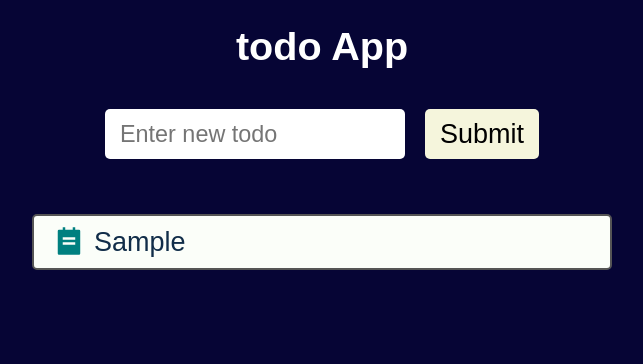
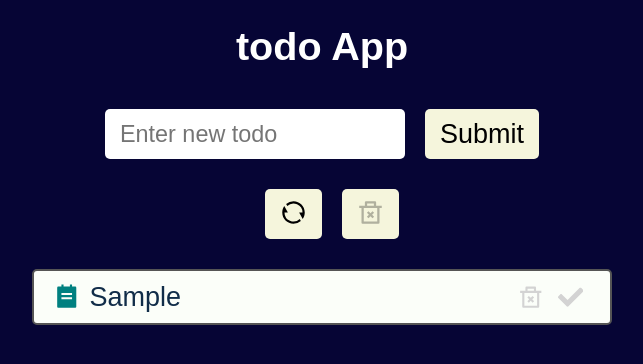
Before and after one commit to Stalmax76/myTodo, a React (Vite) app: page / in a window 1280 px wide. Both pictures are taken after typing "Sample" into the empty fields and a click on the button "Submit". Shown: the top 364 px of the page, without its empty margins (318-961 px from the left). Built offline with nearby package versions, Linux system fonts and the light colour scheme.

Commit message:
added component todoActions

```diff
--- a/package.json
+++ b/package.json
@@ -13,11 +13,13 @@
     "normalize.css": "^8.0.1",
     "react": "^18.2.0",
     "react-dom": "^18.2.0",
-    "react-icons": "^4.11.0"
+    "react-icons": "^4.11.0",
+    "uuid": "^9.0.1"
   },
   "devDependencies": {
     "@types/react": "^18.2.15",
     "@types/react-dom": "^18.2.7",
+    "@types/uuid": "^9.0.5",
     "@typescript-eslint/eslint-plugin": "^6.0.0",
     "@typescript-eslint/parser": "^6.0.0",
     "@vitejs/plugin-react": "^4.0.3",
--- a/src/App.tsx
+++ b/src/App.tsx
@@ -1,22 +1,73 @@
 import { useState } from 'react';
+import { v4 as uuidv4 } from 'uuid';
 import TodoForm from './components/Todos/TodoForm';
 import TodoList from './components/Todos/TodoList';
+import TodoActions from './components/Todos/TodosActions';
 import './App.css';
 
+interface ITodo {
+  text: string;
+  id: string;
+  isCompleted: boolean;
+}
 function App() {
-  const [todos, setTodos] = useState<string[]>([]);
+  const [todos, setTodos] = useState<ITodo[]>([]);
 
   const addTodoHandler = (text: string): void => {
-    setTodos([...todos, text]);
+    const newTodo: ITodo = {
+      text,
+      isCompleted: false,
+      id: uuidv4(),
+    };
+
+    setTodos([...todos, newTodo]);
   };
-  const deleteTodoHandler = (index: number): void => {
-    setTodos(todos.filter((_, idx) => idx !== index));
+  const deleteTodoHandler = (id: string): void => {
+    setTodos(todos.filter((todo) => todo.id !== id));
   };
+
+  const toggleTodoHandler = (id: string): void => {
+    setTodos(
+      todos.map((todo) =>
+        todo.id === id
+          ? { ...todo, isCompleted: !todo.isCompleted }
+          : { ...todo }
+      )
+    );
+  };
+
+  const resetTodosHandler = () => {
+    setTodos([]);
+  };
+
+  const deleteCompletedTodosHandler = () => {
+    setTodos(todos.filter((todo) => !todo.isCompleted));
+  };
+
+  const completedTodosCount = todos.filter((todo) => todo.isCompleted).length;
+
   return (
     <div className="app">
       <h1>todo App</h1>
       <TodoForm addTodo={addTodoHandler} />
-      <TodoList todos={todos} deleteTodo={deleteTodoHandler} />
+      {!!todos.length && (
+        <TodoActions
+          completedTodosExist={!!completedTodosCount}
+          resetTodos={resetTodosHandler}
+          deleteCompletedTodos={deleteCompletedTodosHandler}
+        />
+      )}
+
+      <TodoList
+        todos={todos}
+        deleteTodo={deleteTodoHandler}
+        toggleTodo={toggleTodoHandler}
+      />
+      {completedTodosCount > 0 && (
+        <h2>{`You have completed ${completedTodosCount} ${
+          completedTodosCount > 1 ? 'todos' : 'todo'
+        }`}</h2>
+      )}
     </div>
   );
 }
--- a/src/components/Todos/Todo/index.tsx
+++ b/src/components/Todos/Todo/index.tsx
@@ -1,11 +1,35 @@
-import { RiTodoFill } from 'react-icons/ri';
+import { RiTodoFill, RiDeleteBin2Line } from 'react-icons/ri';
+import { FaCheck } from 'react-icons/fa';
 import styles from './style.module.scss';
 
-function Todo({ todo, deleteTodo }: { todo: string; deleteTodo: () => void }) {
+interface ITodo {
+  text: string;
+  id: string;
+  isCompleted: boolean;
+}
+
+function Todo({
+  todo,
+  deleteTodo,
+  toggleTodo,
+}: {
+  todo: ITodo;
+  deleteTodo: () => void;
+  toggleTodo: () => void;
+}) {
   return (
-    <div className={styles.todo} onDoubleClick={deleteTodo}>
+    <div
+      className={`${styles.todo} ${
+        todo.isCompleted ? styles.completedTodo : ''
+      }`}
+    >
       <RiTodoFill className={styles.todoIcon} />
-      <div className={styles.todoText}> {todo}</div>
+      <div className={styles.todoText}> {todo.text}</div>
+      <RiDeleteBin2Line
+        className={styles.deleteIcon}
+        onClick={() => deleteTodo()}
+      />
+      <FaCheck className={styles.checkIcon} onClick={() => toggleTodo()} />
     </div>
   );
 }
--- a/src/components/Todos/Todo/style.module.scss
+++ b/src/components/Todos/Todo/style.module.scss
@@ -10,6 +10,16 @@
    background-color: #fbfef9;
    user-select: none;
 }
+.todo.completedTodo {
+   background-color: unset;
+   border-color: gray;
+   color: gray;
+}
+.todo.completed.todoIcon,
+.todo.completed.checkIcon,
+.todo.completed.deleteIcon {
+   color: gray;
+}
 
 .todoText {
    width: 100%;
@@ -20,3 +30,30 @@
    margin-right: 10px;
    color: teal;
 }
+
+.checkIcon,
+.deleteIcon {
+   cursor: pointer;
+   color: lightgrey;
+   padding: 0 7px;
+   font-size: 1.8rem;
+   transition: transform 0.3s;
+   &:hover {
+      cursor: pointer;
+      transform: scale(1.3);
+   }
+}
+
+// .checkIcon:hover,
+// .deleteIcon:hover {
+//    cursor: pointer;
+//    transform: scale(1.3);
+// }
+
+.checkIcon:hover {
+   color: green;
+}
+
+.deleteIcon:hover {
+   color: red;
+}
--- a/src/components/Todos/TodoForm/index.tsx
+++ b/src/components/Todos/TodoForm/index.tsx
@@ -1,5 +1,6 @@
 import { useState } from 'react';
 import type { FormEventHandler } from 'react';
+import Button from '../../UI/Button';
 import styles from './style.module.scss';
 
 function TodoForm({ addTodo }: { addTodo: (text: string) => void }) {
@@ -18,7 +19,9 @@ function TodoForm({ addTodo }: { addTodo: (text: string) => void }) {
         value={text}
         onChange={(e) => setText(e.target.value)}
       />
-      <button type="submit">Submit</button>
+      <Button type="submit" title="Submit">
+        Submit
+      </Button>
     </form>
   );
 }
--- a/src/components/Todos/TodoForm/style.module.scss
+++ b/src/components/Todos/TodoForm/style.module.scss
@@ -9,20 +9,7 @@
       font-size: 1.3rem;
    }
 
-   button {
-      margin-left: 20px;
-      height: 50px;
-      cursor: pointer;
-      background-color: beige;
-      font-size: 1.5rem;
-   }
-
-   button:hover {
-      background-color: rgb(240, 240, 155);
-   }
-
-   input,
-   button {
+   input {
       padding: 10px 15px;
       border: none;
       border-radius: 5px;
--- a/src/components/Todos/TodoList/index.tsx
+++ b/src/components/Todos/TodoList/index.tsx
@@ -1,20 +1,33 @@
 import Todo from '../Todo/index.tsx';
 import styles from './style.module.scss';
+
+interface ITodo {
+  text: string;
+  id: string;
+  isCompleted: boolean;
+}
 
 function TodoList({
   todos,
   deleteTodo,
+  toggleTodo,
 }: {
-  todos: string[];
-  deleteTodo: (index: number) => void;
+  todos: ITodo[];
+  deleteTodo: (id: string) => void;
+  toggleTodo: (id: string) => void;
 }) {
   return (
     <div className={styles.todoList}>
       {!todos.length ? (
         <h3> Todo list is empty </h3>
       ) : (
-        todos.map((todo, index) => (
-          <Todo todo={todo} key={index} deleteTodo={() => deleteTodo(index)} />
+        todos.map((todo) => (
+          <Todo
+            todo={todo}
+            key={todo.id}
+            deleteTodo={() => deleteTodo(todo.id)}
+            toggleTodo={() => toggleTodo(todo.id)}
+          />
         ))
       )}
     </div>
--- /dev/null
+++ b/src/components/Todos/TodosActions/index.tsx
@@ -0,0 +1,29 @@
+import { RiDeleteBin2Line, RiRefreshLine } from 'react-icons/ri';
+import Button from '../../UI/Button';
+import styles from './style.module.scss';
+
+function TodoActions({
+  resetTodos,
+  deleteCompletedTodos,
+  completedTodosExist,
+}: {
+  completedTodosExist: boolean;
+  resetTodos: () => void;
+  deleteCompletedTodos: () => void;
+}) {
+  return (
+    <div className={styles.todoActions}>
+      <Button title="Reset Todos" onClick={resetTodos}>
+        <RiRefreshLine />
+      </Button>
+      <Button
+        title="Clear Completed Todos"
+        onClick={deleteCompletedTodos}
+        disabled={!completedTodosExist}
+      >
+        <RiDeleteBin2Line />
+      </Button>
+    </div>
+  );
+}
+export default TodoActions;
--- /dev/null
+++ b/src/components/Todos/TodosActions/style.module.scss
@@ -0,0 +1,4 @@
+.todoActions {
+   background-color: inherit;
+   margin: 5px;
+}
--- a/src/components/UI/Button/index.tsx
+++ b/src/components/UI/Button/index.tsx
@@ -0,0 +1,24 @@
+import { HTMLProps } from 'react';
+import { FunctionComponent, PropsWithChildren } from 'react';
+import styles from './style.module.scss';
+
+interface IButtonProps extends HTMLProps<HTMLButtonElement> {}
+
+const Button: FunctionComponent<PropsWithChildren<IButtonProps>> = ({
+  title,
+  disabled = false,
+  children,
+  onClick,
+}) => {
+  return (
+    <button
+      className={styles.myButton}
+      title={title}
+      disabled={disabled}
+      onClick={onClick}
+    >
+      {children}
+    </button>
+  );
+};
+export default Button;
--- a/src/components/UI/Button/style.module.scss
+++ b/src/components/UI/Button/style.module.scss
@@ -0,0 +1,13 @@
+.myButton {
+   margin-left: 20px;
+   height: 50px;
+   cursor: pointer;
+   background-color: beige;
+   font-size: 1.5rem;
+   padding: 10px 15px;
+   border: none;
+   border-radius: 5px;
+   &:hover {
+      background-color: rgb(240, 240, 155);
+   }
+}
--- a/util/Todo.module.css
+++ b/util/Todo.module.css
@@ -8,10 +8,50 @@
   border: 2px solid #555;
   color: #112d49;
   background-color: #fbfef9;
-  user-select: none;
 }
 
 .todoText {
   width: 100%;
   text-align: left;
 }
+
+.todoIcon {
+  font-size: 1.8rem;
+  margin-right: 10px;
+  color: teal;
+}
+
+.completedTodo {
+  background-color: unset;
+  border-color: gray;
+  color: gray;
+}
+
+.todo.completedTodo .todoIcon,
+.todo.completedTodo .checkIcon,
+.todo.completedTodo .deleteIcon {
+  color: gray;
+}
+
+.checkIcon,
+.deleteIcon {
+  cursor: pointer;
+  color: lightgrey;
+  padding: 0 7px;
+  font-size: 1.8rem;
+  transition: transform 0.3s;
+}
+
+.checkIcon:hover,
+.deleteIcon:hover {
+  cursor: pointer;
+  transform: scale(1.3);
+}
+
+.checkIcon:hover {
+  color: green;
+}
+
+.deleteIcon:hover {
+  color: red;
+}
```
Also changed, not shown: 1 other file (tests, documents, lock files or other folders).
